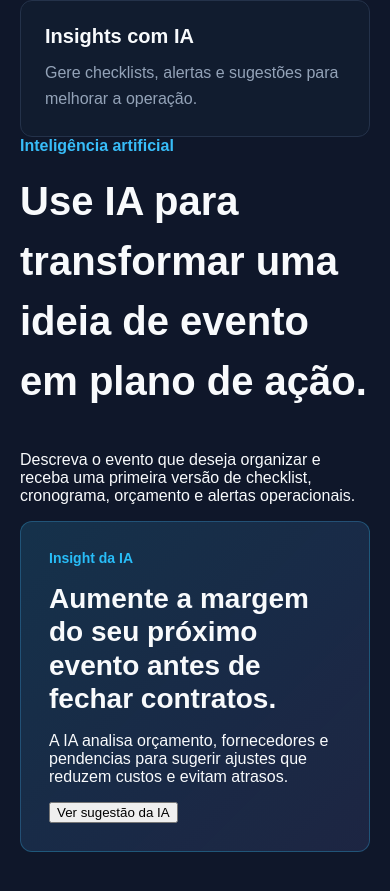
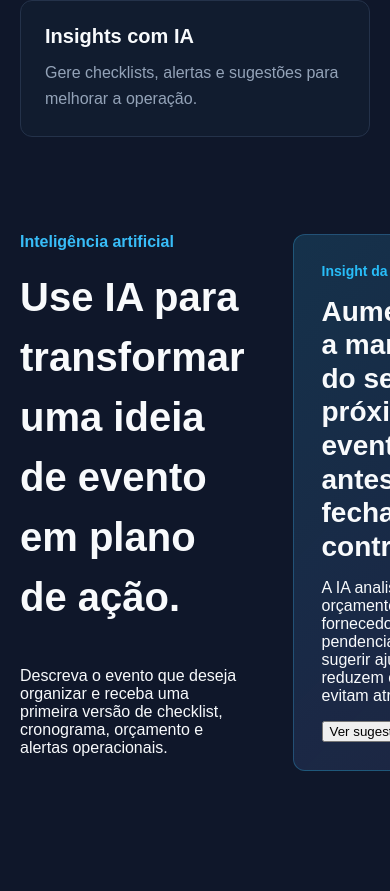
Before and after one commit to viniciuslopes1023-spec/EVENTFLOW-IA, a React (Vite) app in the folder frontend/app/: page / in a window 390 px wide. Shown: the part 1976-2867 px from the top of the page. After the commit the page ends 2797 px from the top, so only its background shows below. Built offline with nearby package versions, Linux system fonts and the light colour scheme.

Commit message:
style: add responsive layout styles for AI section

```diff
--- a/frontend/app/src/styles/landing.css
+++ b/frontend/app/src/styles/landing.css
@@ -99,3 +99,27 @@
     grid-template-columns: 1fr;
   }
 }
+
+.ai-section {
+  align-items: center;
+  display: grid;
+  gap: 48px;
+  grid-template-columns: 0.9fr 1.1fr;
+  margin: 96px auto 0;
+  max-width: 1180;
+}
+
+.ia-description {
+  color: #94a3b8;
+  font-size: 18px;
+  line-height: 1.7;
+  margin: 0;
+  max-width: 560px;
+}
+
+@media (max-width: 900px) {
+  ai.section{
+    grid-template-columns: 1fr
+  }
+
+}
```
